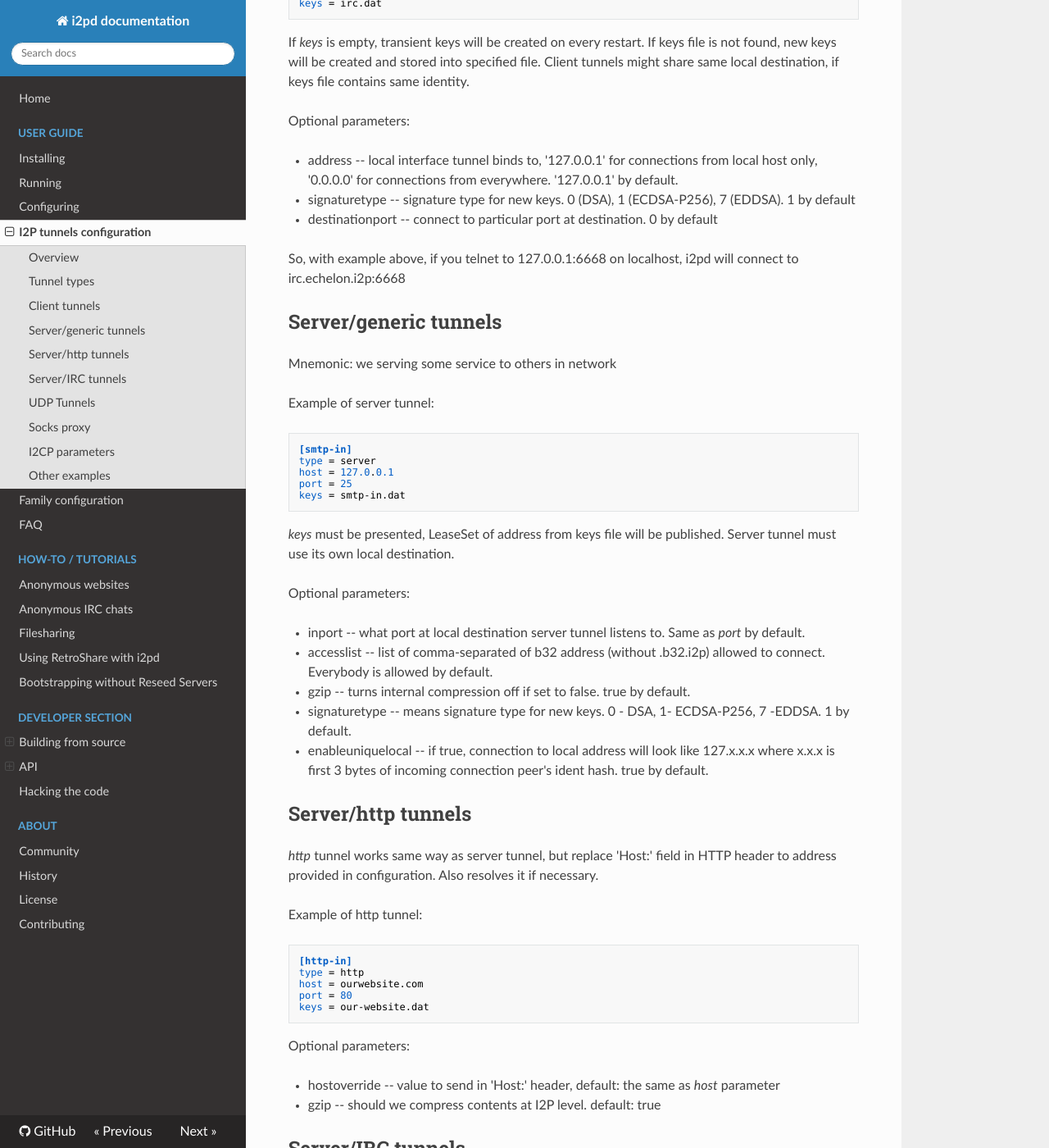
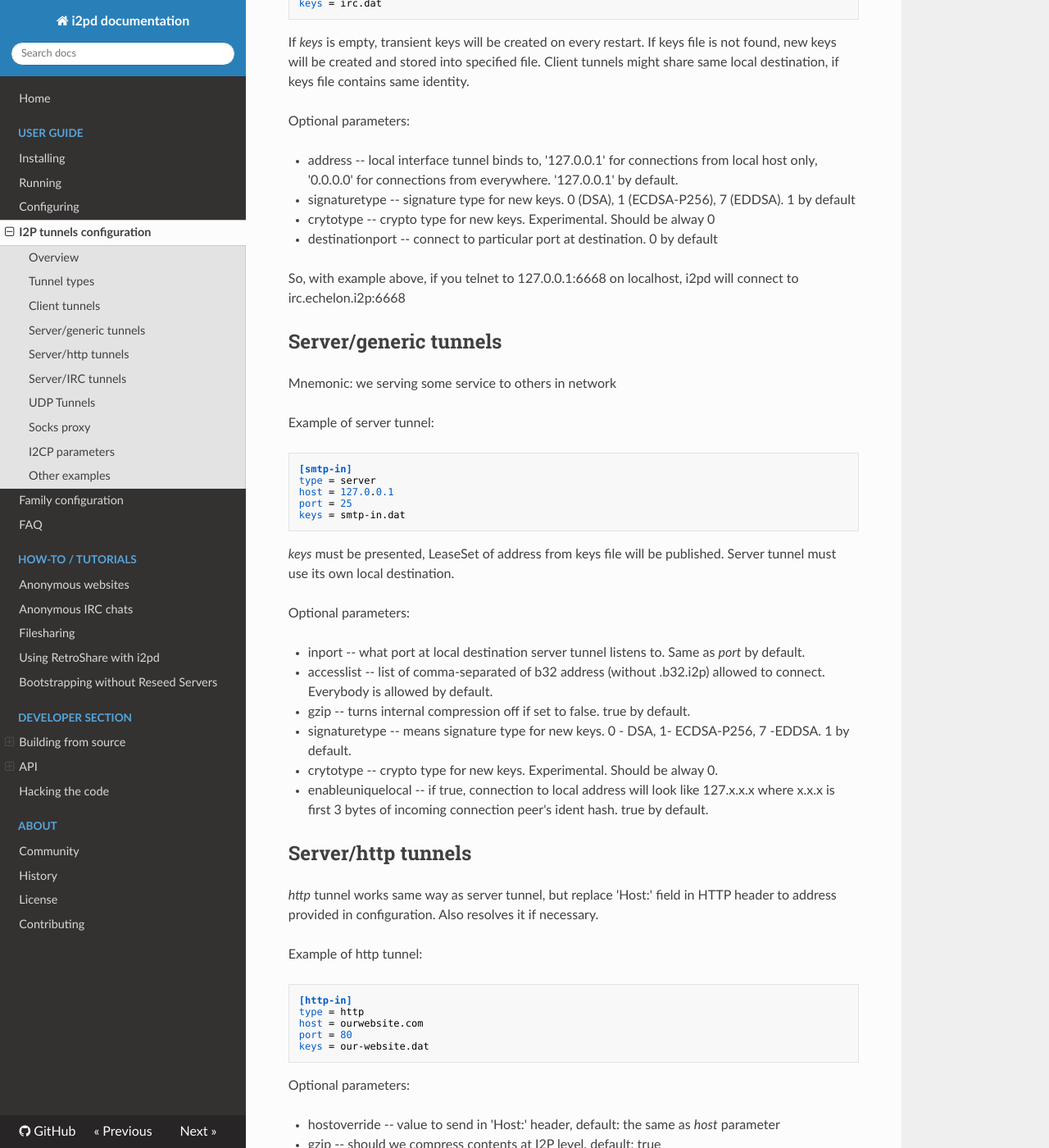
Before and after one commit to PurpleI2P/i2pd_docs_en, an MkDocs documentation site: the page built from docs/user-guide/tunnels.md, in a window 1280 px wide and 1400 px high, scrolled down 1151 px. Shown: the whole window at 82% size. Built offline with MkDocs 1.6.1, drawn with Linux system fonts in a browser that asks for light colours; nearby versions of some CDN libraries; old or Windows-style settings are respelled for this version of MkDocs.

Commit message:
cryptotype

```diff
--- a/docs/user-guide/tunnels.md
+++ b/docs/user-guide/tunnels.md
@@ -51,6 +51,7 @@ Optional parameters:
 
 * address         -- local interface tunnel binds to, '127.0.0.1' for connections from local host only, '0.0.0.0' for connections from everywhere. '127.0.0.1' by default.
 * signaturetype   -- signature type for new keys. 0 (DSA), 1 (ECDSA-P256), 7 (EDDSA). 1 by default
+* crytotype       -- crypto type for new keys. Experimental. Should be alway 0
 * destinationport -- connect to particular port at destination. 0 by default
 
 So, with example above, if you telnet to 127.0.0.1:6668 on localhost, i2pd will connect to irc.echelon.i2p:6668
@@ -76,6 +77,7 @@ Optional parameters:
 * accesslist    -- list of comma-separated of b32 address (without .b32.i2p) allowed to connect. Everybody is allowed by default.
 * gzip          -- turns internal compression off if set to false. true by default.
 * signaturetype -- means signature type for new keys. 0 - DSA, 1- ECDSA-P256, 7 -EDDSA.  1 by default.
+* crytotype     -- crypto type for new keys. Experimental. Should be alway 0.
 * enableuniquelocal -- if true, connection to local address will look like 127.x.x.x where x.x.x is first 3 bytes of incoming connection peer's ident hash. true by default.
 
 Server/http tunnels
```
